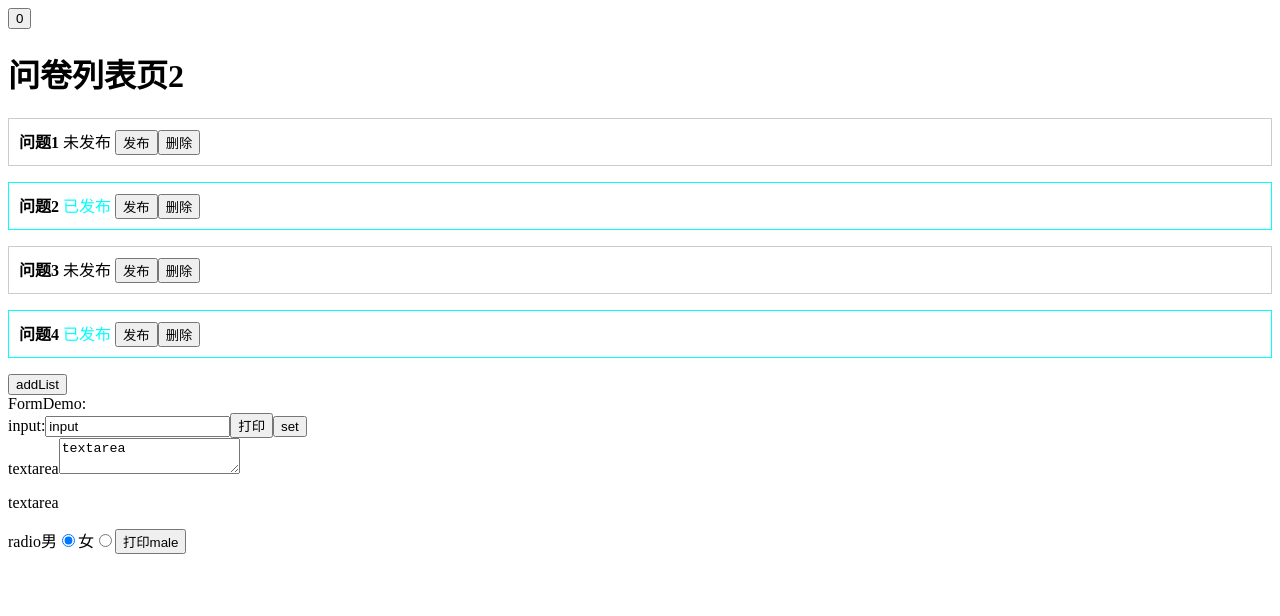
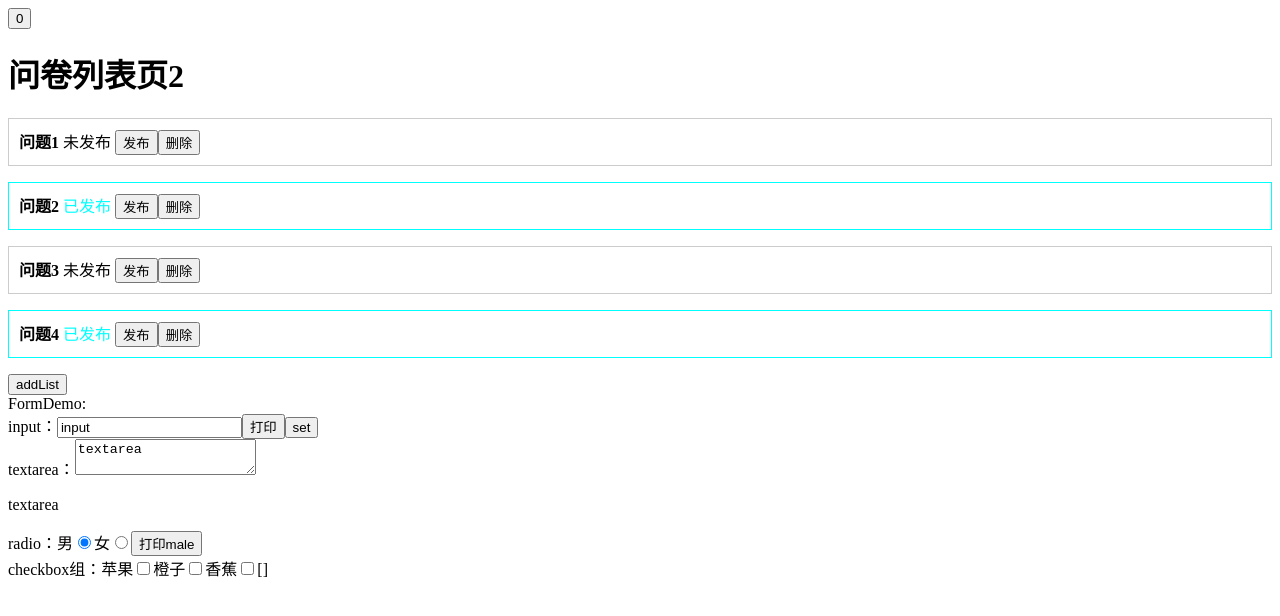
Before and after one commit to ZhangMin1998/react-ts-eslint-prettier-husky-demo, a React (Create React App) app: page / in a window 1280 px wide. Shown: the top 616 px of the page. Built offline with nearby package versions, Linux system fonts and the light colour scheme.

Commit message:
使用checkbox复选按钮

```diff
--- a/src/demo/FormDemo.tsx
+++ b/src/demo/FormDemo.tsx
@@ -24,28 +24,63 @@ const FormDemo: FC = () => {
     setGender(event.target.value)
   }
 
+  // checkbox
+  // const [checked, setChecked] = useState(false)
+  // const handleChange4 = (event: ChangeEvent<HTMLInputElement>) => {
+  //   setChecked(!checked)
+  // }
+
+  // checkbox组
+  const [selectedFruitList, setselectedFruitList] = useState<string[]>([])
+  const handleChange5 = (event: ChangeEvent<HTMLInputElement>) => {
+    const fruit = event.target.value
+    if (selectedFruitList.includes(fruit)) {
+      setselectedFruitList(selectedFruitList.filter(f => {
+        if (f === fruit) return false
+        return true
+      }))
+    } else {
+      setselectedFruitList(selectedFruitList.concat(fruit))
+    }
+  }
+
   return (
     <>
       <div>
         FormDemo:
         <div>
-          <span>input:</span>
+          <span>input：</span>
           <input type="text" value={text} onChange={handleChange}/>
           <button onClick={() => console.log(text)}>打印</button>
           <button onClick={() => setText('66666666')}>set</button>
         </div>
         <div>
-          <span>textarea</span>
+          <span>textarea：</span>
           <textarea value={text2} onChange={handleChange2}/>
           <p dangerouslySetInnerHTML={getHtml()}></p>
         </div>
         <div>
-          <span>radio</span>
+          <span>radio：</span>
           <label htmlFor="radio1">男</label>
           <input type="radio" value='male' name='gender' id='radio1' onChange={handleChange3} checked={gender === 'male'}/>
           <label htmlFor="radio2">女</label>
           <input type="radio" value='female' name='gender' id='radio2' onChange={handleChange3} checked={gender === 'female'}/>
           <button onClick={() => console.log(gender)}>打印{gender}</button>
+        </div>
+        {/* <div>
+          <span>checkbox：</span>
+          <label htmlFor="checkbox1">选中</label>
+          <input type="checkbox" id='checkbox' checked={checked} onChange={handleChange4}/>{checked.toString()}
+        </div> */}
+        <div>
+          <span>checkbox组：</span>
+          <label htmlFor="checkbox1">苹果</label>
+          <input type="checkbox" id='checkbox1' value='apple' checked={selectedFruitList.includes('apple')} onChange={handleChange5}/>
+          <label htmlFor="checkbox2">橙子</label>
+          <input type="checkbox" id='checkbox2' value='orange' checked={selectedFruitList.includes('orange')} onChange={handleChange5}/>
+          <label htmlFor="checkbox3">香蕉</label>
+          <input type="checkbox" id='checkbox3' value='banana' checked={selectedFruitList.includes('banana')} onChange={handleChange5}/>
+          {JSON.stringify(selectedFruitList)}
         </div>
       </div>
     </>
```
